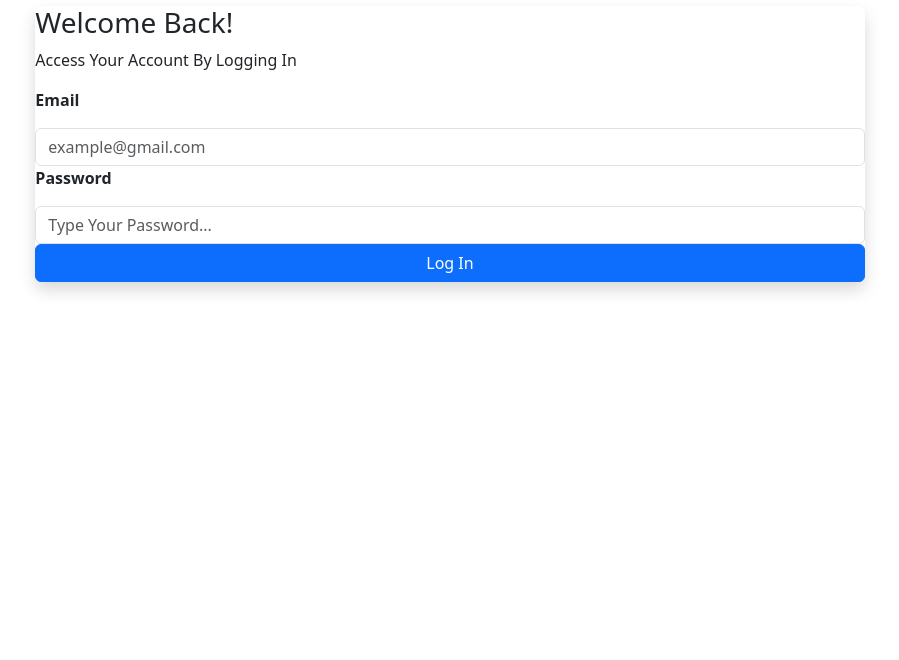
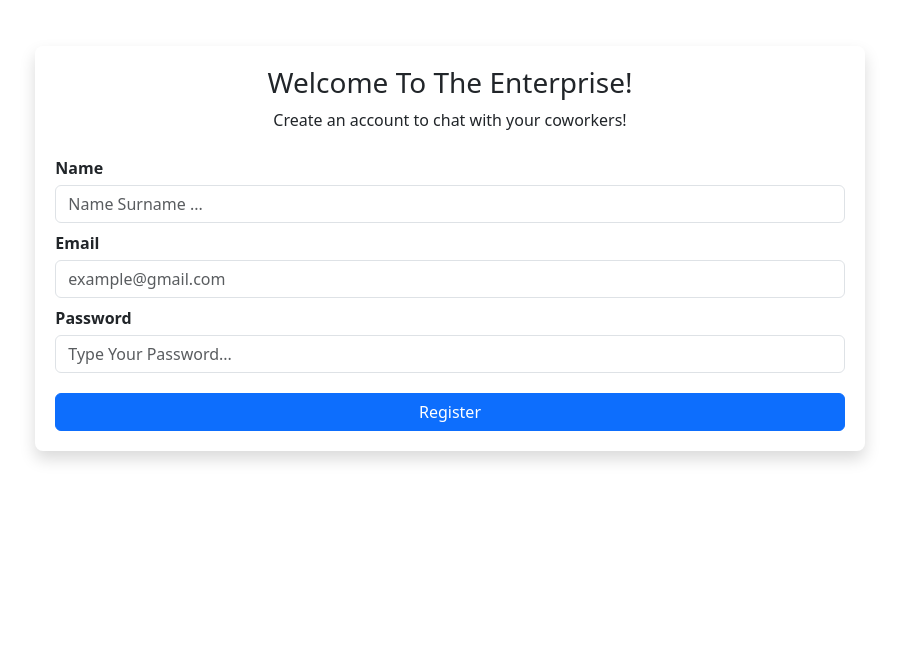
Before and after one commit to RafaelRossau/Fictitious-Enterprise-Chatroom, a website: page public/register.html in a window 1280 px wide. Shown: the part 140-800 px from the top of the page, without its empty margins (190-1089 px from the left). Drawn offline with nearby package versions, Linux system fonts and the light colour scheme.

Commit message:
style: Register Page Style.

```diff
--- a/public/register.css
+++ b/public/register.css
@@ -41,3 +41,6 @@
     flex-direction: column;
     gap: 20px;
 }
+.name{
+    line-height: 1px;
+}
--- a/public/register.html
+++ b/public/register.html
@@ -3,8 +3,8 @@
 <head>
     <meta charset="UTF-8">
     <meta name="viewport" content="width=device-width, initial-scale=1.0">
-    <title>Access Page</title>
-    <link rel="stylesheet" href="access.css">
+    <title>Register Page</title>
+    <link rel="stylesheet" href="register.css">
     <link rel="stylesheet" href="https://cdn.jsdelivr.net/npm/bootstrap-icons@1.13.1/font/bootstrap-icons.min.css">
     <link href="https://cdn.jsdelivr.net/npm/bootstrap@5.3.8/dist/css/bootstrap.min.css" rel="stylesheet" integrity="sha384-sRIl4kxILFvY47J16cr9ZwB07vP4J8+LH7qKQnuqkuIAvNWLzeN8tE5YBujZqJLB" crossorigin="anonymous">
 </head>
@@ -22,10 +22,14 @@
                 </div>
                 <div id="form" class="shadow rounded-3">
                     <div class="greeting">
-                        <h3>Welcome Back!</h3>
-                        <p>Access Your Account By Logging In</p>
+                        <h3>Welcome To The Enterprise!</h3>
+                        <p>Create an account to chat with your coworkers!</p>
                     </div>
                     <div id="form-info">
+                        <div class="name">
+                            <p><strong>Name</strong></p>
+                            <input type="text" class="form-control" placeholder="Name Surname ...">
+                        </div>
                         <div class="email">
                             <p><strong>Email</strong></p>
                             <input type="text" class="form-control" placeholder="example@gmail.com">
@@ -35,7 +39,7 @@
                             <input type="text" class="form-control" placeholder="Type Your Password...">
                         </div>
                         <div class="d-grid">
-                            <button class="btn btn-primary" type="button">Log In</button>
+                            <button class="btn btn-primary" type="button">Register</button>
                         </div>
                     </div>
                 </div>
```
